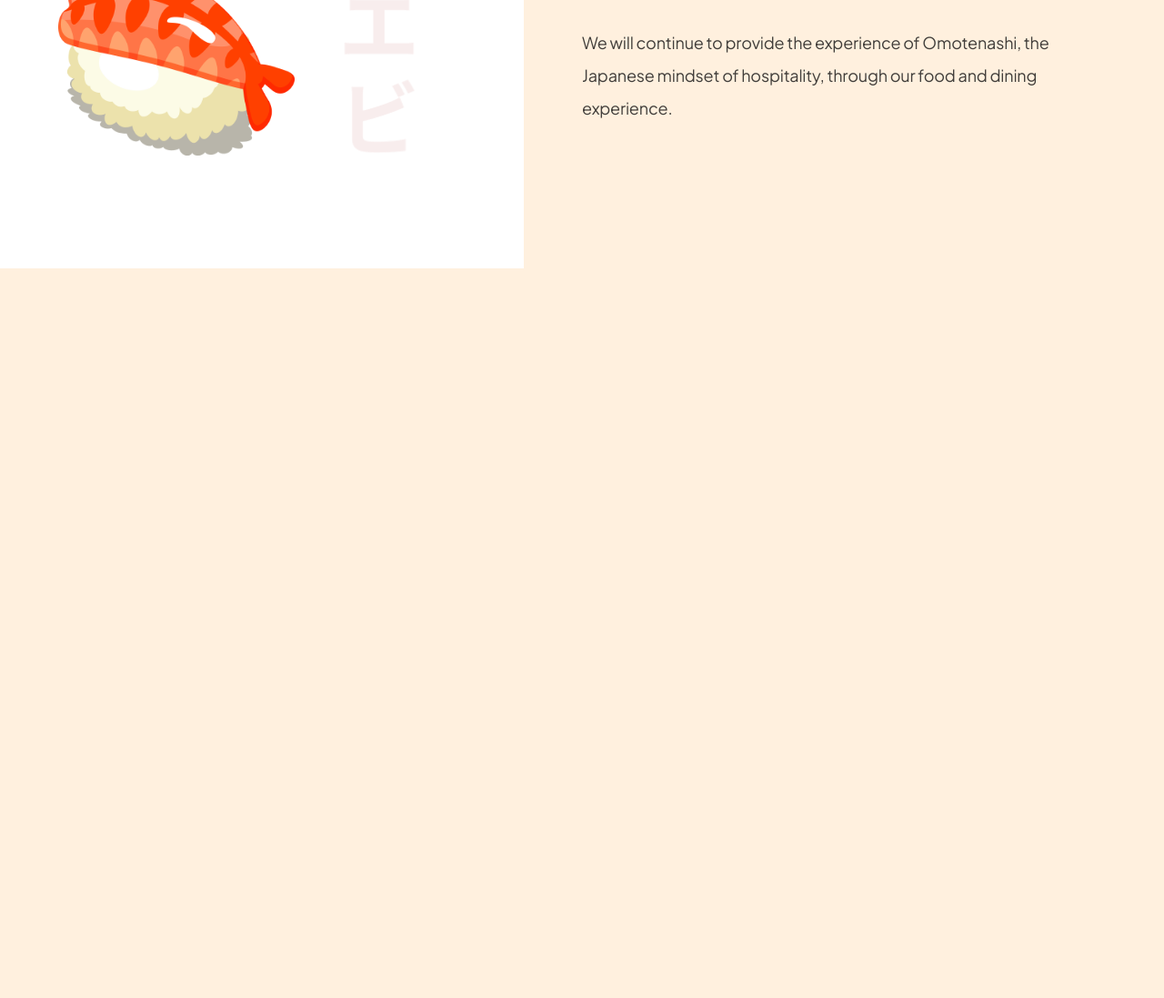
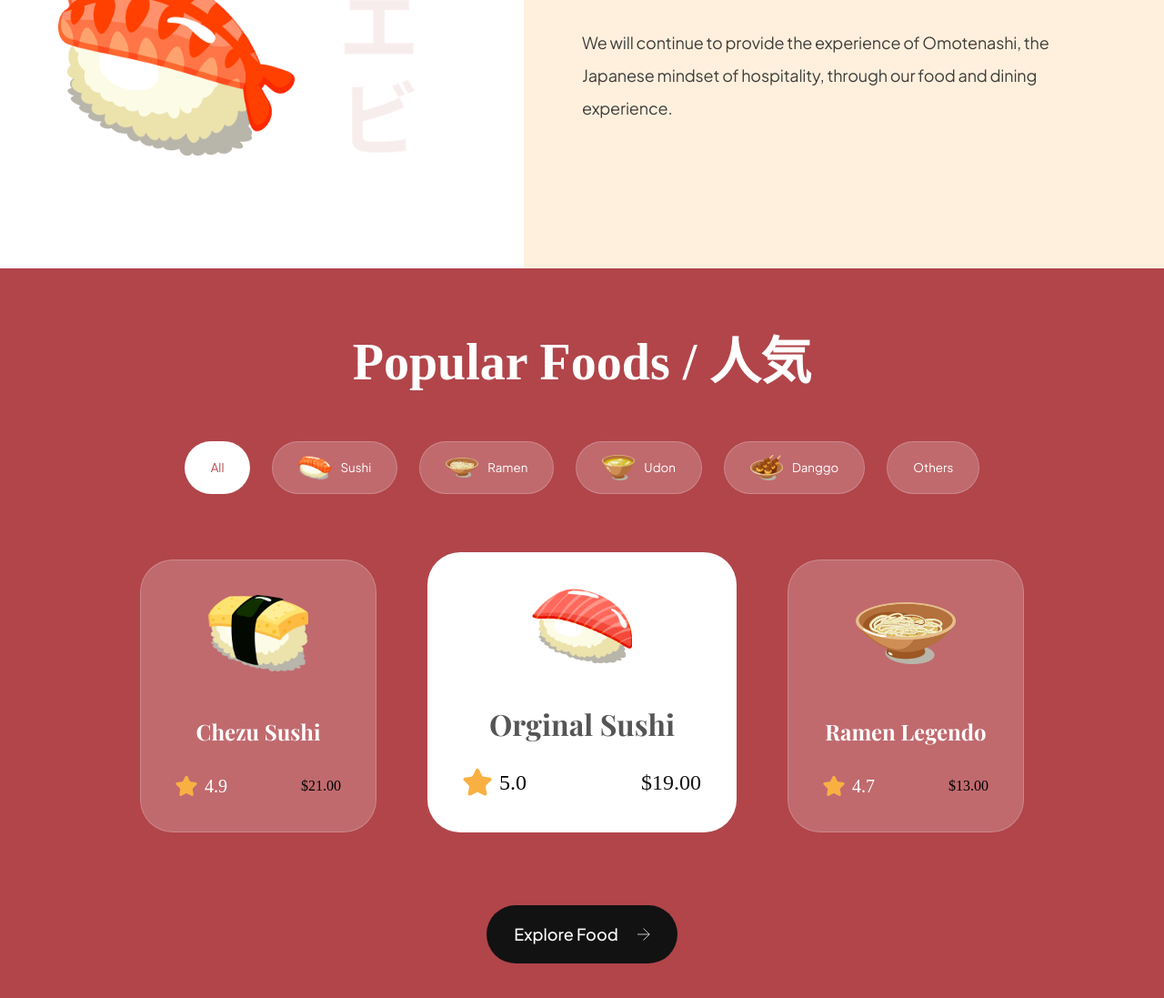
Before and after one commit to Cicixy04/Sushi, a website built with Vite: page index.html in a window 1280 px wide. Shown: the part 1223-2320 px from the top of the page at 91% size. Before the commit the page ends 1518 px from the top, so only its background shows below. Built offline with nearby package versions, Linux system fonts and the light colour scheme; files whose address does not match are found by name.

Commit message:
done food section!

```diff
--- a/css/Sections/popular.css
+++ b/css/Sections/popular.css
@@ -0,0 +1,181 @@
+.popular-foods {
+    padding: 64px;
+    display: flex;
+    flex-direction: column;
+    background-color: var(--primary-color);
+    background-image: url("../images/popular-bg.jpg");
+    background-position: center;
+    background-repeat: no-repeat;
+    background-size: contain;
+    overflow: hidden;
+}
+
+.popular-foods__title {
+    font-size: 56px;
+    font-family: var(--playfair-display-font);
+    font-weight: 600;
+    line-height: 78px;
+    color: #ffff;
+    text-align: center;
+}
+
+.popular-foods__filter {
+    margin-top: 48px;
+    max-width: 100%;
+    overflow-x: auto;
+    display: flex;
+    justify-content: center;
+    gap: 24px;
+}
+
+.popular-foods__filter-btn {
+    padding: 10px 28px;
+    display: flex;
+    flex-direction: row;
+    align-items: center;
+    gap: 10px;
+    background: rgba(255, 255, 255, 0.2);
+    border: 1px solid rgba(255, 255, 255, 0.2);
+    border-radius: 46px;
+    font-weight: 300px;
+    line-height: 24px;
+    font-family: var(--plus-jakarta-sans);
+    color: #ffff;
+    cursor: pointer;
+}
+
+.popular-foods__filter-btn img {
+    width: 36px;
+    height: 36px;
+    object-fit: contain;
+}
+
+.popular-foods__filter-btn.active {
+    background: #fff;
+    color: var(--primary-color);
+}
+
+.popular-foods__filter-btn:hover {
+    background: #fff;
+    color: var(--primary-color);
+}
+
+.popular-foods__catalogue {
+    margin-top: 64px;
+    display: flex;
+    justify-content: center;
+    align-items: flex-end;
+    flex-wrap: wrap;
+    gap: 56px;
+}
+
+.popular-foods__button {
+    width: fit-content;
+    padding: 20px 30px;
+    margin: 80px auto 0;
+    font-weight: 500;
+    font-size: 18px;
+    line-height: 24px;
+    font-family: var(--plus-jakarta-sans);
+    color: #fff;
+    border: none;
+    outline: none;
+    background: var(--secondary-color);
+    border-radius: 64px;
+    cursor: pointer;
+}
+
+.popular-foods__button img {
+    width: 14px;
+    height: 14px;
+    object-fit: contain;
+    margin-left: 21px;
+}
+
+.popular-foods__card {
+    padding: 38px;
+    min-width: 260px;
+    height: fit-content;
+    display: flex;
+    align-items: center;
+    flex-direction: column;
+    border-radius: 36px;
+    background: rgba(255, 255, 255, 0.2);
+    border: 1px solid rgba(255, 255, 255, 0.2);
+}
+
+.popular-foods__card img {
+    width: 110px;
+    height: 84px;
+    object-fit: contain;
+}
+
+.popular-foods__card-title {
+    margin-top: 50px;
+    font-size: 24px;
+    line-height: 32px;
+    font-family: var(--playfair-display);
+    color: #fff;
+    text-align: center;
+}
+
+.popular-foods__card-details {
+    width: 100%;
+    margin-top: 32px;
+}
+
+.popular-foods__card-rating {
+    display: flex;
+    align-items: center;
+    gap: 8px;
+}
+
+.popular-foods__card-rating img {
+    width: 24px;
+    height:24px;
+    object-fit: contain;
+}
+
+.popular-foods__card-rating p {
+    font-size: 20px;
+    font-weight: 500px;
+    font-family: var (--plus-jakarta-snas);
+    color:#fff
+}
+
+.popular-foods__card-rating price {
+    font-size: 20px;
+    font-weight: 500px;
+    font-family: var (--plus-jakarta-snas);
+    color:#fff
+}
+
+.popular-foods__card.active-card {
+    background: #fff;
+    min-width: 340px;
+}
+
+.popular-foods__card.active-card .popular-foods__card-image{
+    width: 214px;
+    height: 160px;
+}
+
+.popular-foods__card.active-card .popular-foods__card-title {
+    color:var(--black-500);
+    font-size: 32px;
+}
+
+.popular-foods__card.active-card .popular-foods__card-rating img{
+    width: 32px;
+    height: 32px;
+}
+
+.popular-foods__card.active-card .popular-foods__card-rating p{
+    font-size: 24px;
+    color: var(--grey-100);
+}
+
+.popular-foods__card.active-card .popular-foods__card-price {
+    font-size: 24px;
+    color: var(--secondary-color);
+}
--- a/index.html
+++ b/index.html
@@ -82,6 +82,49 @@
 
     </section>
 
+    <section class="popular-foods" id="menu">
+        <h2 class="popular-foods__title" data-aos="fade-up">Popular Foods / 人気</h2>
+
+        <div class="popular-foods__filter sushi__hide-scrollbar">
+            <button class="popular-foods__filter-btn active">All</button>
+            <button class="popular-foods__filter-btn"> <img src="assets/sushi-9.png" alt="Sushi"/>Sushi</button>
+            <button class="popular-foods__filter-btn"> <img src="assets/sushi-8.png" alt="Sushi"/>Ramen</button>
+            <button class="popular-foods__filter-btn"> <img src="assets/sushi-7.png" alt="Sushi"/>Udon</button>
+            <button class="popular-foods__filter-btn"> <img src="assets/sushi-6.png" alt="Sushi"/>Danggo</button>
+             <button class="popular-foods__filter-btn">Others</button>
+        </div>
+
+        <div class="popular-foods__catalogue">
+            <article class="popular-foods__card"> <img class="popular-fodds__card-image" src="assets/sushi-12.png" alt="sushi-12"/>
+                <h4 class="popular-foods__card-title">Chezu Sushi</h4>
+                <div class="popular-foods__card-details flex-between">
+                    <div class="popular-foods__card-rating"><img src="assets/star.svg" alt="star"/><p>4.9</p></div>
+                    <p class="popular-foods__card-price">$21.00</p>
+                </div>
+            </article>
+
+            <article class="popular-foods__card active-card"> <img class="popular-fodds__card-image" src="assets/sushi-11.png" alt="sushi-11"/>
+                <h4 class="popular-foods__card-title">Orginal Sushi</h4>
+                <div class="popular-foods__card-details flex-between">
+                    <div class="popular-foods__card-rating"><img src="assets/star.svg" alt="star"/><p>5.0</p></div>
+                    <p class="popular-foods__card-price">$19.00</p>
+                </div>
+            </article>
+
+            <article class="popular-foods__card"> <img class="popular-fodds__card-image" src="assets/sushi-10.png" alt="sushi-10"/>
+                <h4 class="popular-foods__card-title">Ramen Legendo</h4>
+                <div class="popular-foods__card-details flex-between">
+                    <div class="popular-foods__card-rating"><img src="assets/star.svg" alt="star"/><p>4.7</p></div>
+                    <p class="popular-foods__card-price">$13.00</p>
+                </div>
+            </article>
+
+        </div>
+
+        <button class ="popular-foods__button">Explore Food<img src="assets/arrow-right.svg"></button>
+
+    </section>
+
     <script src="js/script.js" type="module"></script>
 </body>
 </html>
```
